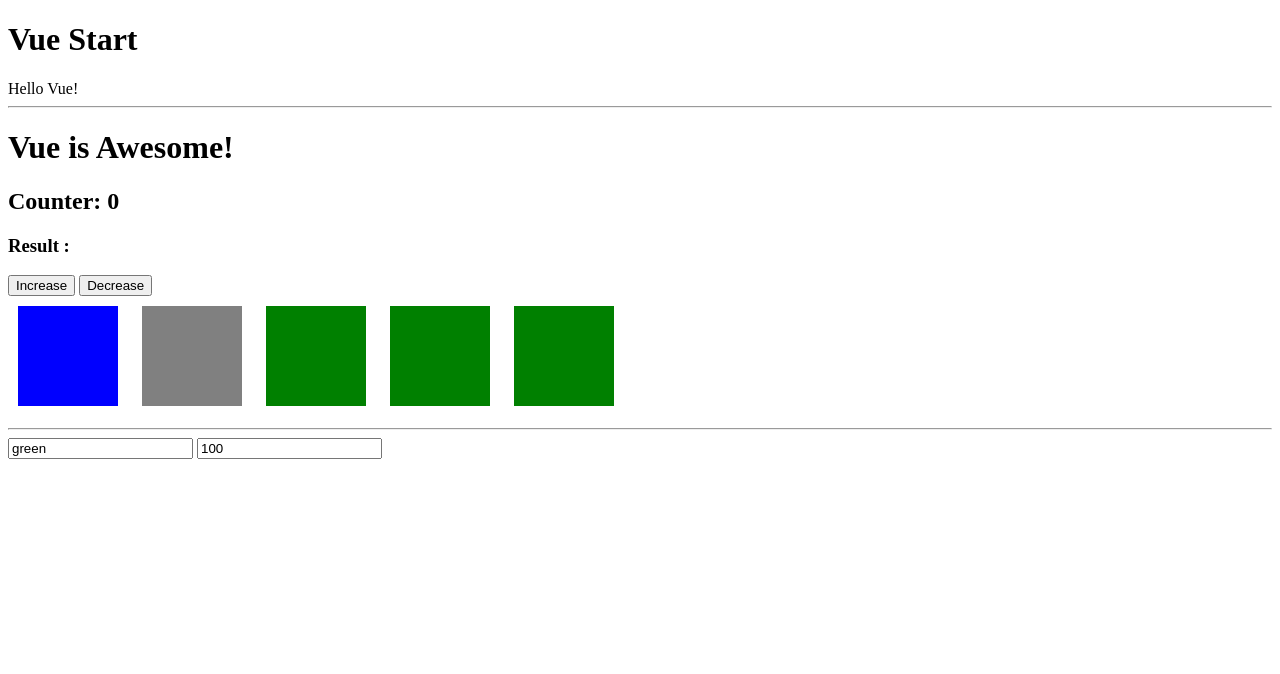
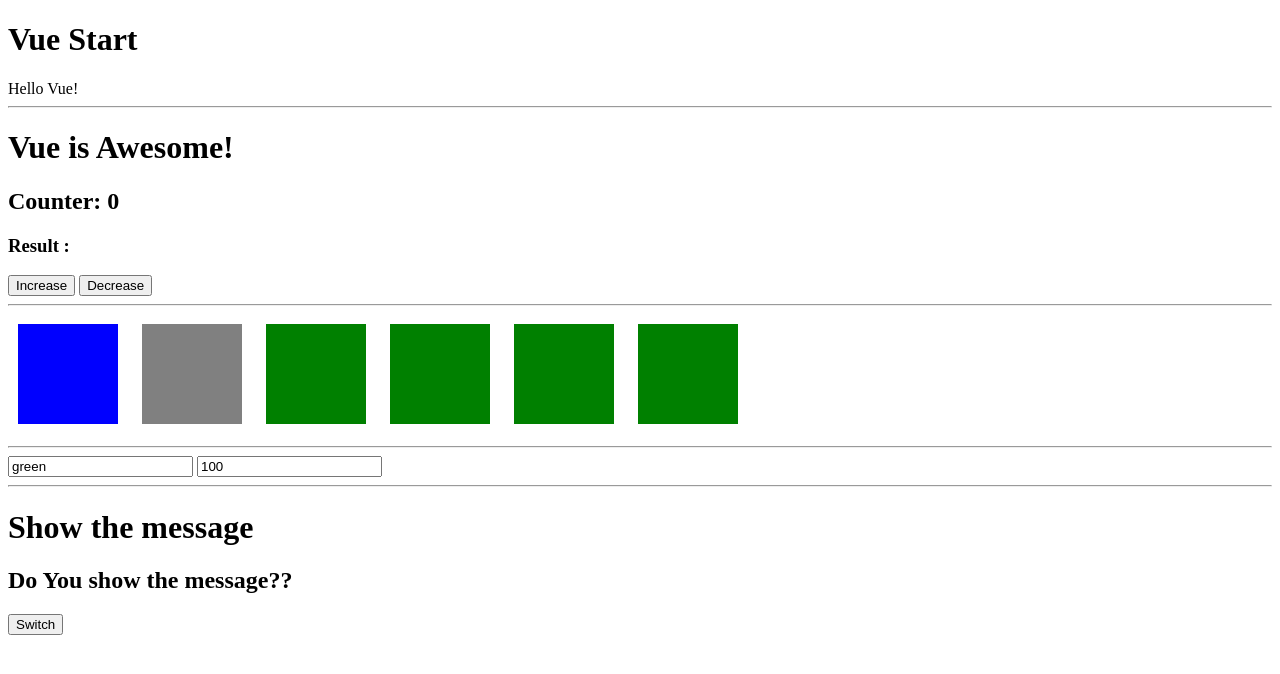
Before and after one commit to SOURAV-ROY/vue-test, a plain HTML site: page index.html in a window 1280 px wide. Drawn offline with Linux system fonts and the light colour scheme.

Commit message:
v-if work fine

```diff
--- a/app.js
+++ b/app.js
@@ -47,3 +47,10 @@ var box = new Vue({
         }
     },
 });
+
+new Vue({
+    el:'#show',
+    data:{
+        show: true
+    }
+})
--- a/index.html
+++ b/index.html
@@ -19,7 +19,7 @@
     <button v-on:click="increase">Increase</button>
     <button v-on:click="decrease">Decrease</button>
 </div>
-
+<hr>
 <div id="box">
     <div
             class="demo"
@@ -29,10 +29,17 @@
     <div class="demo" :class="{red: attachRed}"></div>
     <div class="demo" :style="{backgroundColor: color}"></div>
     <div class="demo" :style="myStyle"></div>
+    <div class="demo" :style="[myStyle, {height: width + 'px'}]"></div>
     <div class="demo" :class="[color, {red: attachRed}]"></div>
     <hr>
     <input type="text" v-model="color">
     <input type="text" v-model="width">
+</div>
+<hr>
+<div id="show">
+    <h1 v-if='show'>Show the message</h1>
+    <h2>Do You show the message??</h2>
+    <button @click="show = !show">Switch</button>
 </div>
 
 <script type="text/javascript" src="js/vue.js"></script>
```
